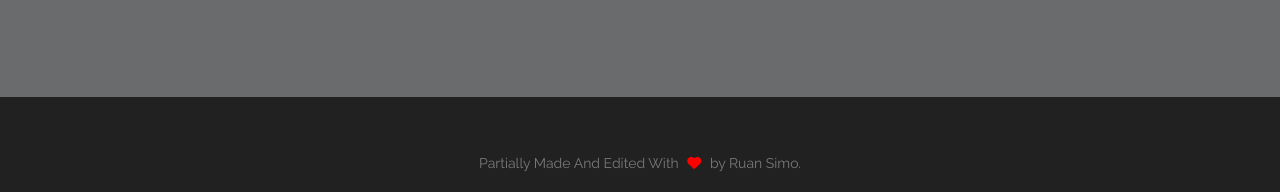
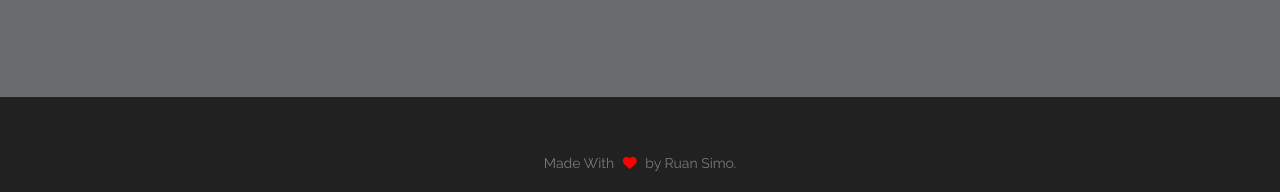
Before and after one commit to Ruun/Email, a plain HTML site: page index.html in a window 1280 px wide. Shown: the part 3425-3617 px from the top of the page. Drawn offline with Linux system fonts and the light colour scheme; files whose address does not match are found by name.

Commit message:
Update index.html
Just a small modification

```diff
--- a/index.html
+++ b/index.html
@@ -644,7 +644,7 @@
                                     2016. All Rights Reserved
                                 </p> -->
                                 <p class="wow fadeInRight" data-wow-duration="1s">
-                                    Partially Made And Edited With
+                 Made With
                                     <i class="fa fa-heart"></i>
                                     by
                                     Ruan Simo.
```
